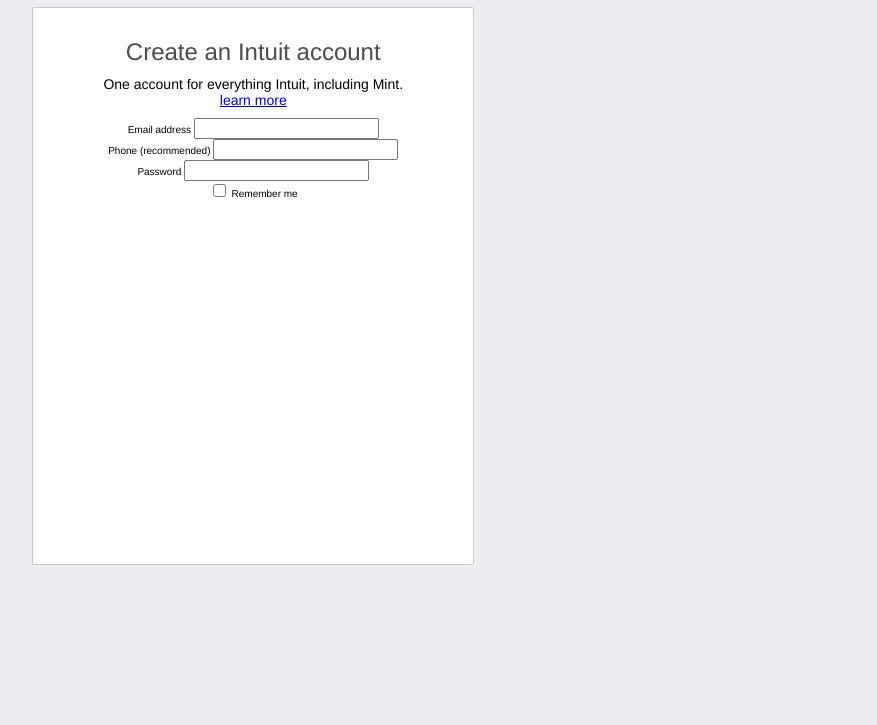
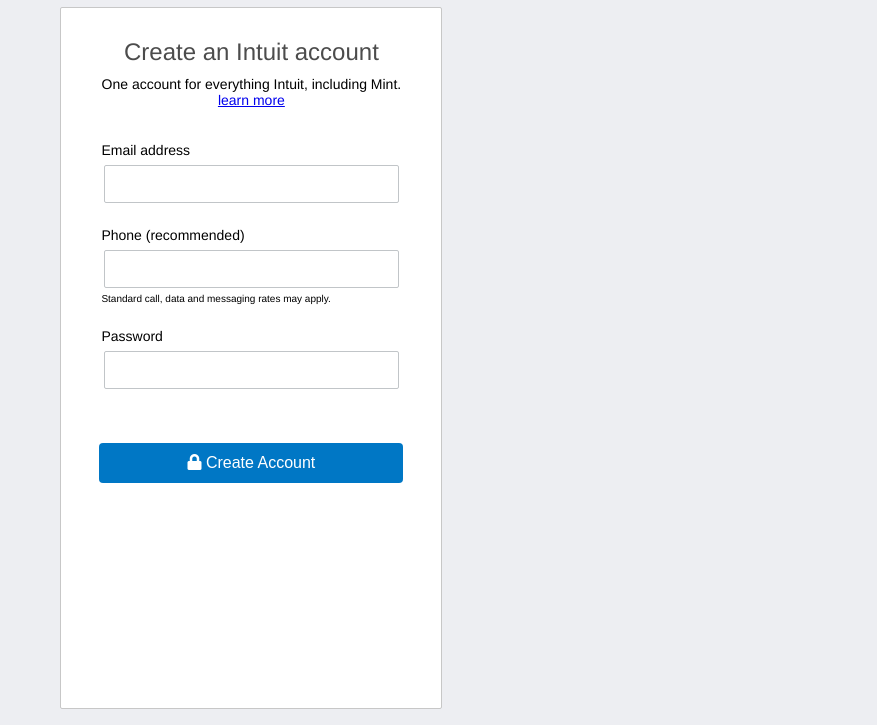
Before and after one commit to rsundar/mint-signup-page, a plain HTML site: page index.html in a window 1280 px wide. Shown: the part 198-923 px from the top of the page, without its empty margins (402-1279 px from the left). Drawn offline with Linux system fonts and the light colour scheme.

Commit message:
Formatted styling for signup container.

```diff
--- a/assets/styles.css
+++ b/assets/styles.css
@@ -122,12 +122,12 @@ body {
 .signup-widget-container .signup-wrapper{
     padding:30px;
     margin-right:33.3%;
-    margin-left:33.3%;
+    margin-left:35.5%;
     margin-top:0px;
     margin-bottom: 0px;
-    height:77.5%;
+    height:100%;
     text-align:center;
-    width: 380px;
+    width: 32rem;
     background:white;
     border: 1px solid #c7c7c7;
     border-radius: 2px;
@@ -159,21 +159,27 @@ body {
 /*END footer styling section*/
 
 /*BEGIN of form input styling*/
+.singup-form {
+    width: 32rem;
+    padding: 3rem;
+}
 
 .form-element{
     display:block;
+    margin-bottom: 2.4rem;
 }
 
 .heading-text{
-    font-size: 24px;
+    font-size: 2.4rem;
     color: #4C4C4C;
 }
 
-#subheading-signup {
+.signup-wrapper .subheading-signup {
     font-size: 14px;
     display: block;
     padding-top: 10px;
     padding-bottom: 10px;
+    margin-bottom: 2.4rem;
 }
 
 .learn-more{
@@ -181,4 +187,38 @@ body {
     text-align: center;
 }
 
+.form-element label {
+    display: block;
+    font-size: 1.4rem;
+    text-align: start;
+    margin-bottom: 0.7rem;
+    padding-left: 1rem;
+}
+
+.form-element input {
+    border: 1px solid #c1c5c8;
+    font-size: 1.4rem;
+    border-radius: 0.2rem;
+    width: 88%;
+    padding: 1rem 0.6rem 1rem 0.6rem;
+}
+
+.form-element small{
+    font-size: 1rem;
+    margin-top: 0.5rem;
+    display: block;
+    text-align: start;
+    padding-left: 1rem;
+}
+
+.signup-btn {
+    width: 95%;
+    color: white;
+    font-size: 1.6rem;
+    background-color: #0077C5;
+    border: #0077C5;
+    border-radius: 4px;
+    margin-top: 3rem;
+    padding: 1.1rem 0rem;
+}
 /* END form input styling*/
--- a/index.html
+++ b/index.html
@@ -38,29 +38,27 @@
                 </div>
                 <div class="signup-wrapper">
                     <span class="heading-text">Create an Intuit account</span>
-                    <div id="subheading-signup" >
+                    <div class="subheading-signup" >
                         One account for everything Intuit, including Mint.
                         <a href="#" class="learn-more">learn more</a>
                     </div>
-                    <form action="#" method="POST">
+                    <form class="signup-form" action="#" method="POST">
                            <div class="form-element">
-                                <label for="">Email address</label>
+                                <label for="email">Email address</label>
                                 <input type="email" class="email">
                            </div>
 
                             <div class="form-element">
-                                <label for="">Phone (recommended)</label>
+                                <label for="tel">Phone (recommended)</label>
                                 <input type="tel" class="phone-no">
+                                <small>Standard call, data and messaging rates may apply.</small>
                             </div>
 
                             <div class="form-element">
-                                <label for="">Password</label>
+                                <label for="password">Password</label>
                                 <input type="password" class="password">
                             </div>
-
-                            <input type="checkbox">
-                            <span>Remember me</span>
-
+                            <button class="signup-btn"><i class="fa fa-lock"></i> Create Account</button>
                     </form>
 
                 </div>
```
